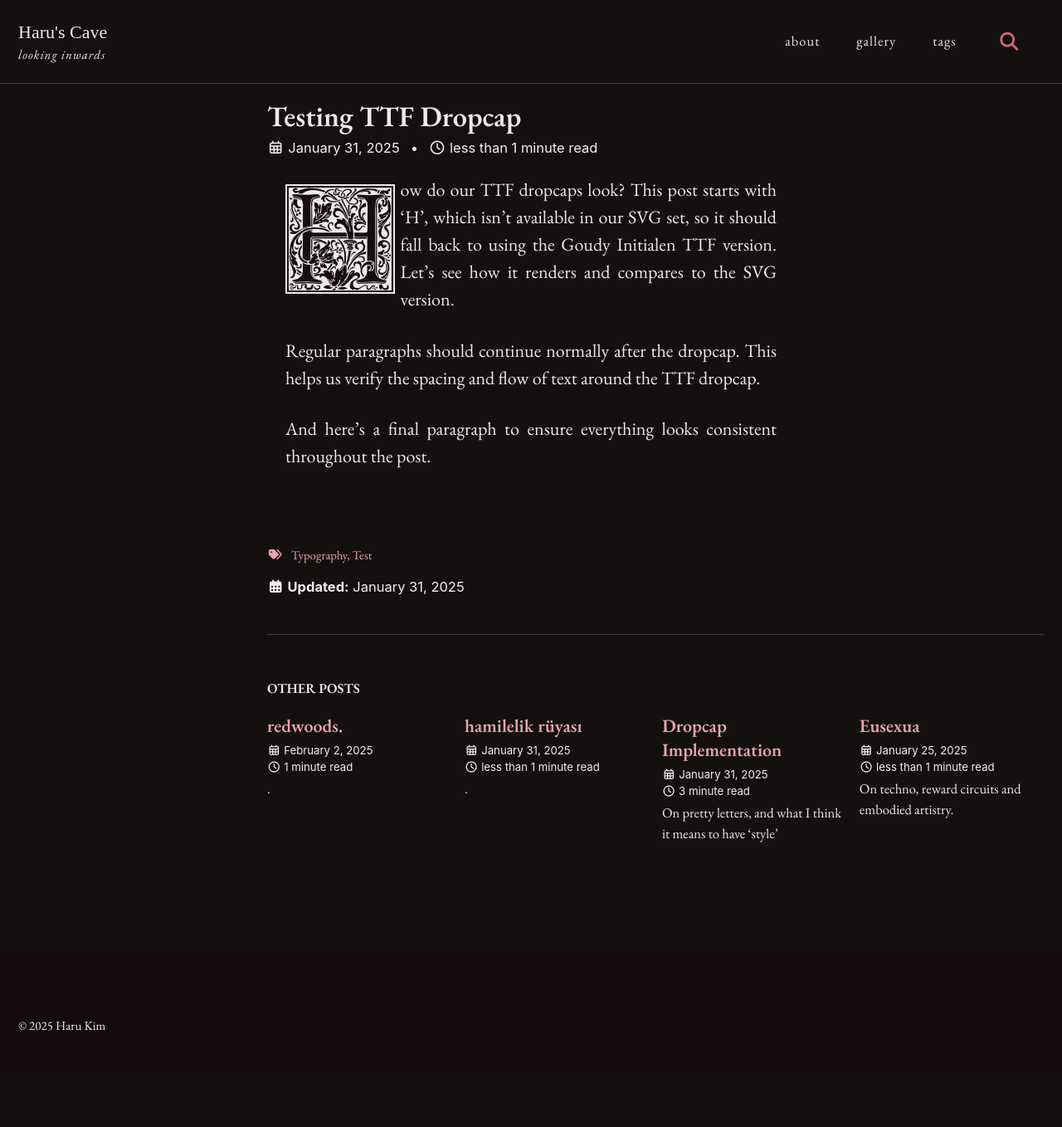
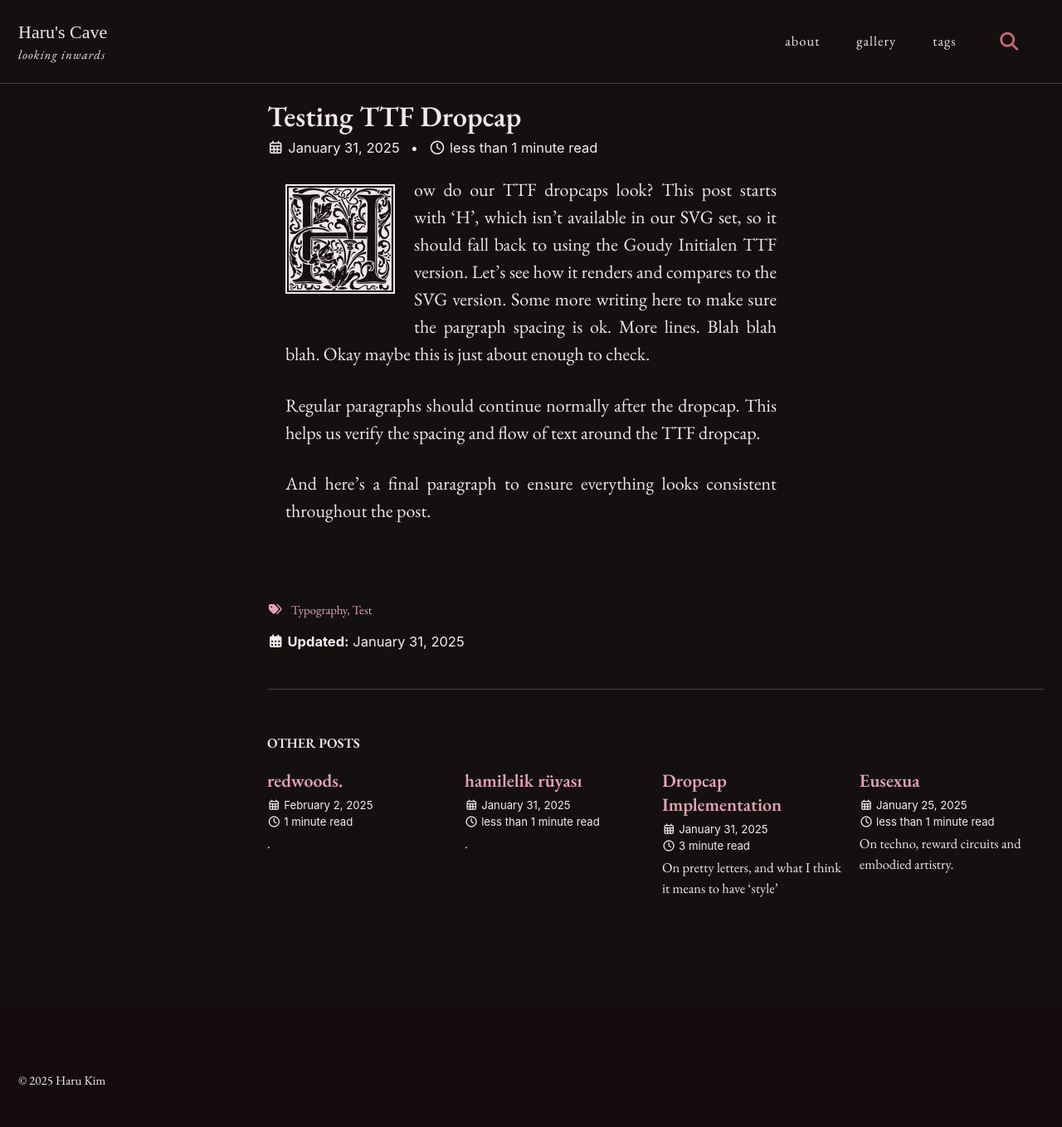
Before and after one commit to hxxru-u/hxxru-u.github.io, a Jekyll site: the page built from _posts/2025-01-31-testing-ttf-dropcap.md, in a window 1280 px wide. Shown: the whole page at 83% size. Built offline with Jekyll 4.4.1, drawn with Linux system fonts in a browser that asks for light colours; cached includes are drawn as plain includes; before the commit the page ends 1292 px from its top, so only the background shows below that.

Commit message:
TTF adjust 2

```diff
--- a/_posts/2025-01-31-testing-ttf-dropcap.md
+++ b/_posts/2025-01-31-testing-ttf-dropcap.md
@@ -9,7 +9,7 @@ excerpt: "Testing TTF dropcap implementation."
 dropcap: true
 ---
 
-How do our TTF dropcaps look? This post starts with 'H', which isn't available in our SVG set, so it should fall back to using the Goudy Initialen TTF version. Let's see how it renders and compares to the SVG version.
+How do our TTF dropcaps look? This post starts with 'H', which isn't available in our SVG set, so it should fall back to using the Goudy Initialen TTF version. Let's see how it renders and compares to the SVG version. Some more writing here to make sure the pargraph spacing is ok. More lines. Blah blah blah. Okay maybe this is just about enough to check.
 
 Regular paragraphs should continue normally after the dropcap. This helps us verify the spacing and flow of text around the TTF dropcap.
 
--- a/_sass/dropcaps.scss
+++ b/_sass/dropcaps.scss
@@ -8,9 +8,9 @@
     */
     font-size: 7.5em;
     line-height: 1;
-    padding-top: 0em;
-    padding-right: 0em;
-    margin-bottom: 0em;
+    padding-top: 0.02em;
+    padding-right: 0.1em;
+    margin-bottom: 0.02em;
     font-family: 'DropcapTTF' !important;  /* Force TTF font */
     color: $text-color;
     background-color: $background-color;
```
